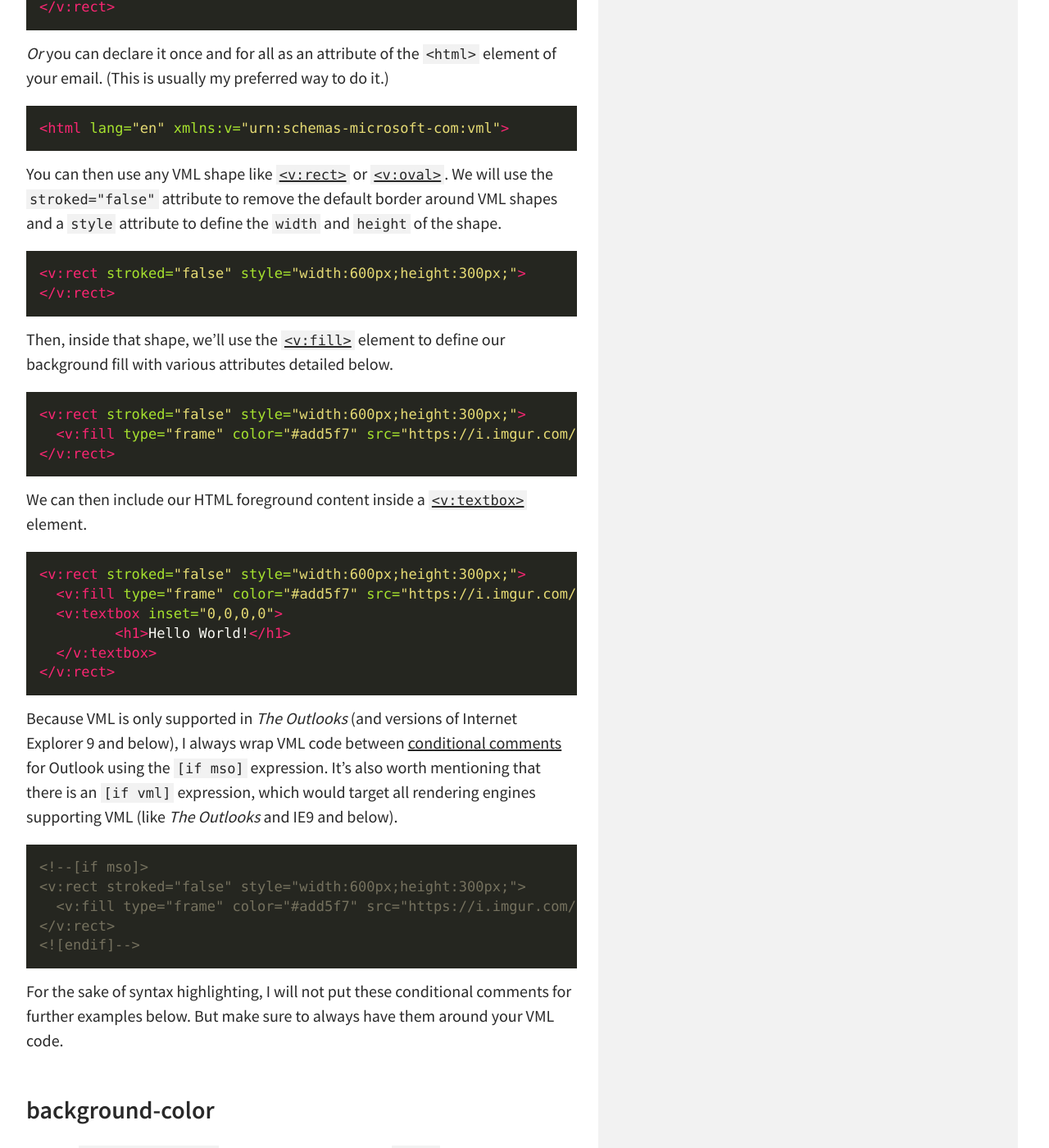
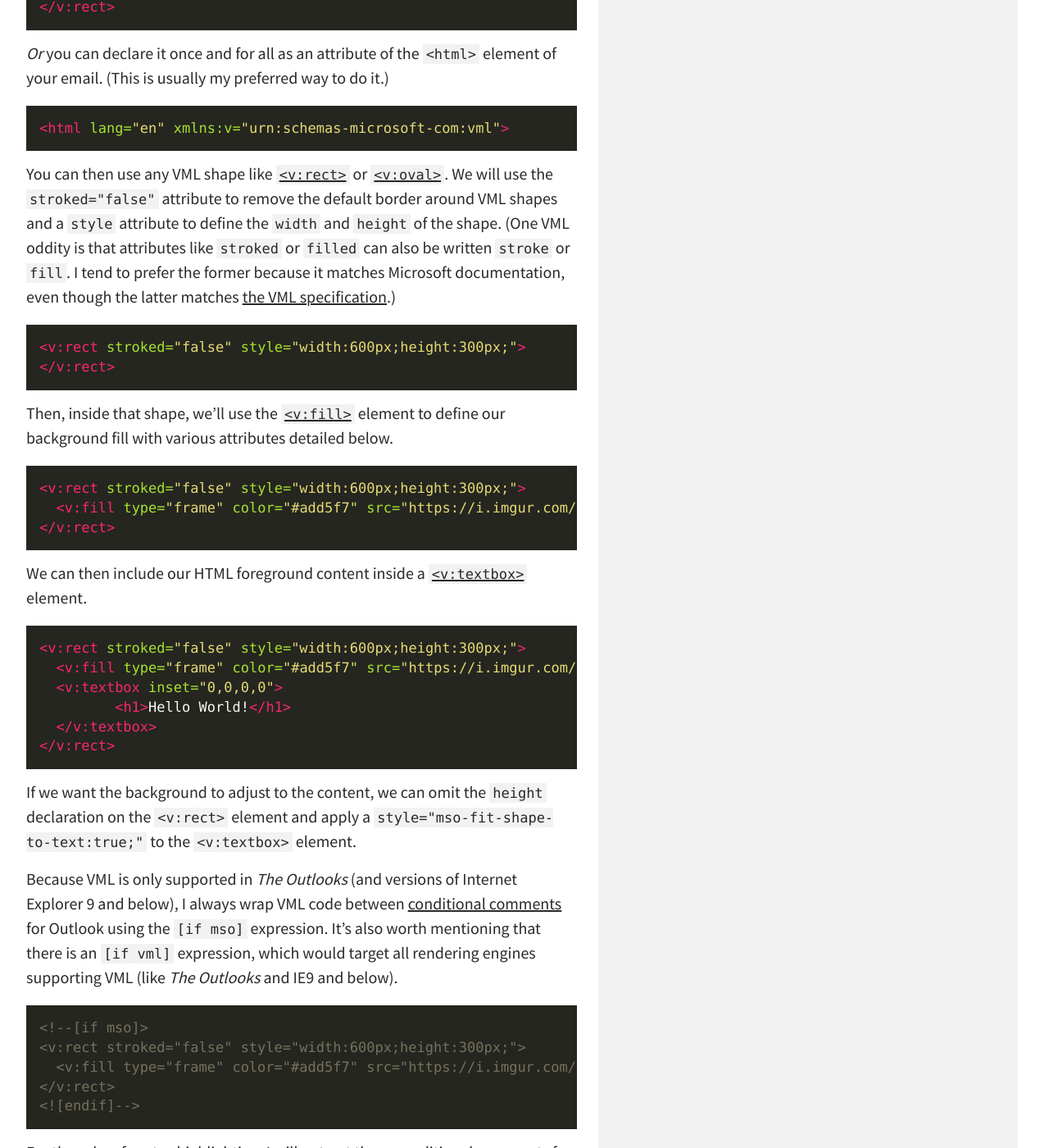
Before and after one commit to hteumeuleu/hteumeuleu.com, a Jekyll site: the page built from _posts/2021-01-07-background-properties-in-VML.md, in a window 1280 px wide and 1400 px high, scrolled down 752 px. Shown: the whole window at 82% size. Built offline with Jekyll 4.4.1, drawn with Linux system fonts in a browser that asks for light colours; some of the changed text lies outside the part shown.

Commit message:
Update VML backgrounds post with feedback

````diff
--- a/_posts/2021-01-07-background-properties-in-VML.md
+++ b/_posts/2021-01-07-background-properties-in-VML.md
@@ -21,7 +21,7 @@
 <html lang="en" xmlns:v="urn:schemas-microsoft-com:vml">
 ```
 
-You can then use any VML shape like  [`<v:rect>`](https://docs.microsoft.com/en-us/windows/win32/vml/msdn-online-vml-rect-element) or [`<v:oval>`](https://docs.microsoft.com/en-us/windows/win32/vml/msdn-online-vml-oval-element). We will use the `stroked="false"` attribute to remove the default border around VML shapes and a `style` attribute to define the `width` and `height` of the shape.
+You can then use any VML shape like  [`<v:rect>`](https://docs.microsoft.com/en-us/windows/win32/vml/msdn-online-vml-rect-element) or [`<v:oval>`](https://docs.microsoft.com/en-us/windows/win32/vml/msdn-online-vml-oval-element). We will use the `stroked="false"` attribute to remove the default border around VML shapes and a `style` attribute to define the `width` and `height` of the shape. (One VML oddity is that attributes like `stroked` or `filled` can also be written `stroke` or `fill`. I tend to prefer the former because it matches Microsoft documentation, even though the latter matches [the VML specification](https://www.w3.org/TR/NOTE-VML).)
 
 ```xml
 <v:rect stroked="false" style="width:600px;height:300px;">
@@ -46,6 +46,8 @@
   </v:textbox>
 </v:rect>
 ```
+
+If we want the background to adjust to the content, we can omit the `height` declaration on the `<v:rect>` element and apply a `style="mso-fit-shape-to-text:true;"` to the `<v:textbox>` element.
 
 Because VML is only supported in _The Outlooks_ (and versions of Internet Explorer 9 and below), I always wrap VML code between [conditional comments](https://docs.microsoft.com/en-us/previous-versions/windows/internet-explorer/ie-developer/compatibility/ms537512(v%3dvs.85)) for Outlook using the `[if mso]` expression. It’s also worth mentioning that there is an `[if vml]` expression, which would target all rendering engines supporting VML (like _The Outlooks_ and IE9 and below).
 
@@ -93,6 +95,9 @@
   <v:fill type="frame" src="https://i.imgur.com/pmS2PDm.png" color="#add5f7" />
 </v:rect>
 ```
+
+Using a `type="frame"` value will make the image fit the entire shape by default. Fortunately this is something we can manage with the following section.
+
 
 ## background-size
 
````
Also changed, not shown: other parts of _posts/2021-01-07-background-properties-in-VML.md (+1 -1 lines).
